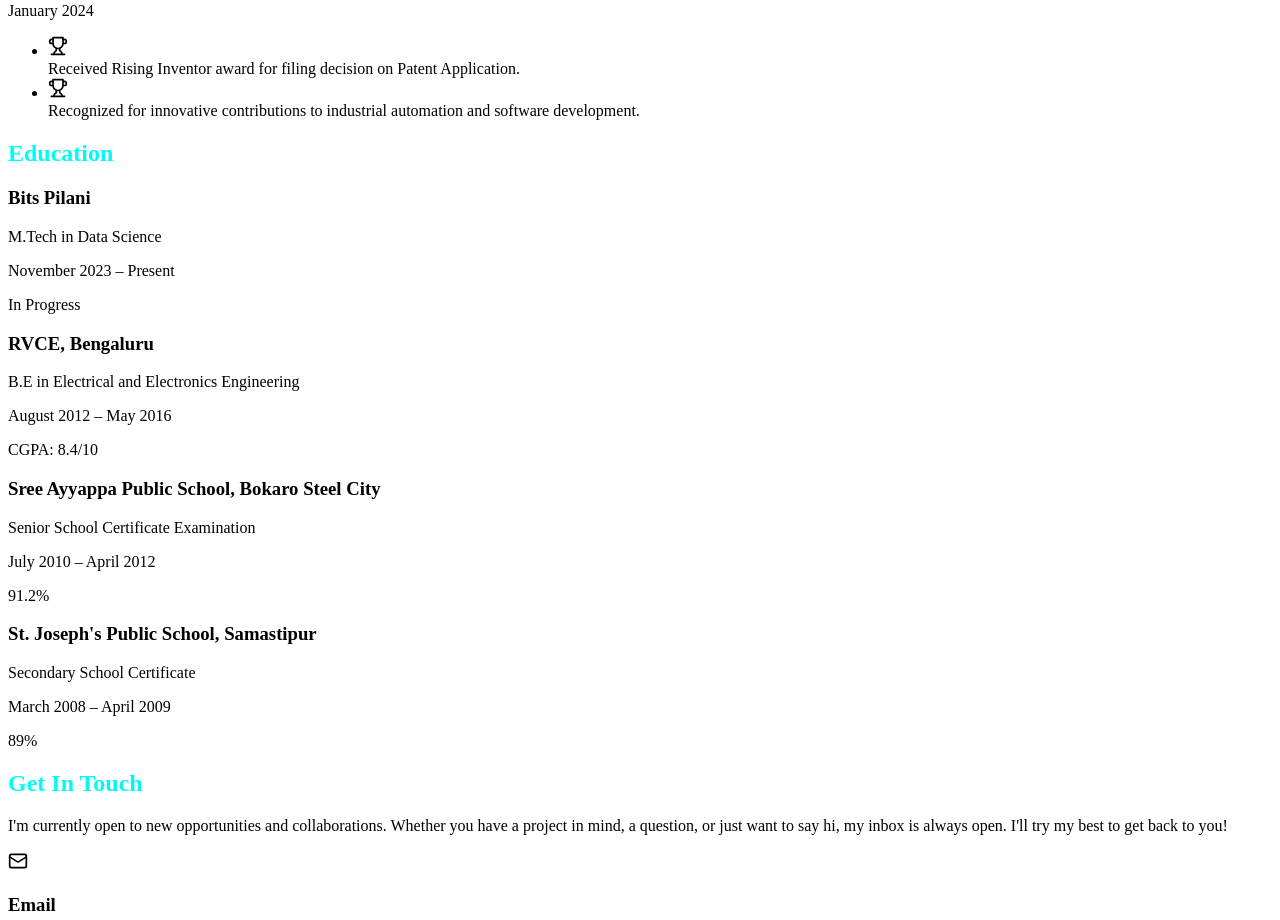
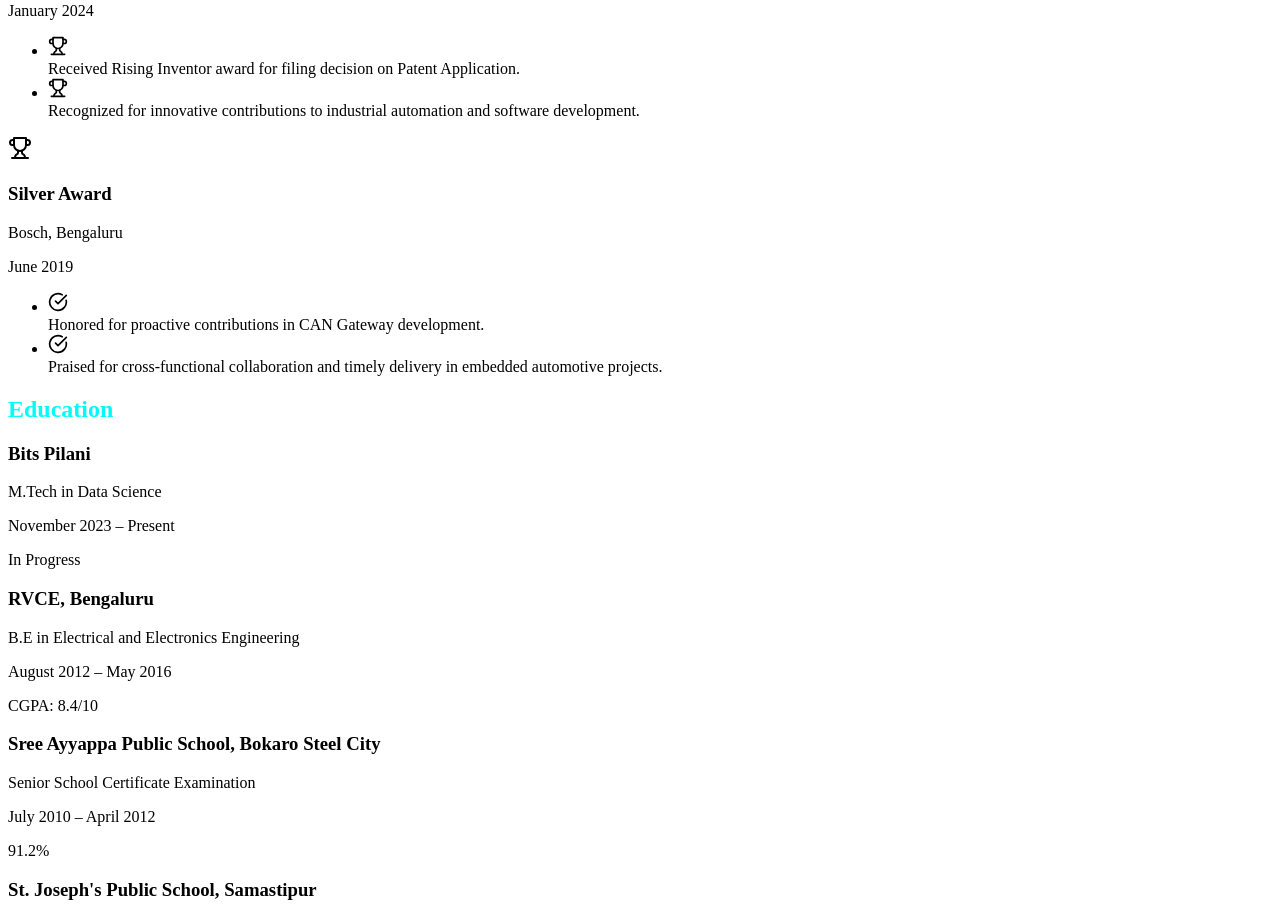
Before and after one commit to shantanu-suman/Portfolio, a React (Vite) app in the folder client/: page / in a window 1280 px wide. Shown: the part 3740-4660 px from the top of the page. Built offline with nearby package versions, Linux system fonts and the light colour scheme.

Commit message:
Awards Section

```diff
--- a/client/src/components/leadership.tsx
+++ b/client/src/components/leadership.tsx
@@ -36,7 +36,18 @@ export default function Leadership() {
     "Recognized for innovative contributions to industrial automation and software development."
   ],
   icon: <Trophy size={24} />
+},
+{
+  title: "Silver Award",
+  organization: "Bosch, Bengaluru",
+  duration: "June 2019",
+  achievements: [
+    "Honored for proactive contributions in CAN Gateway development.",
+    "Praised for cross-functional collaboration and timely delivery in embedded automotive projects."
+  ],
+  icon: <Trophy size={24} />
 }
+
   ];
 
   return (
```
Also changed, not shown: 2 other files (tests, documents, lock files or other folders). Lines whose indentation alone changed are shown as unchanged.
